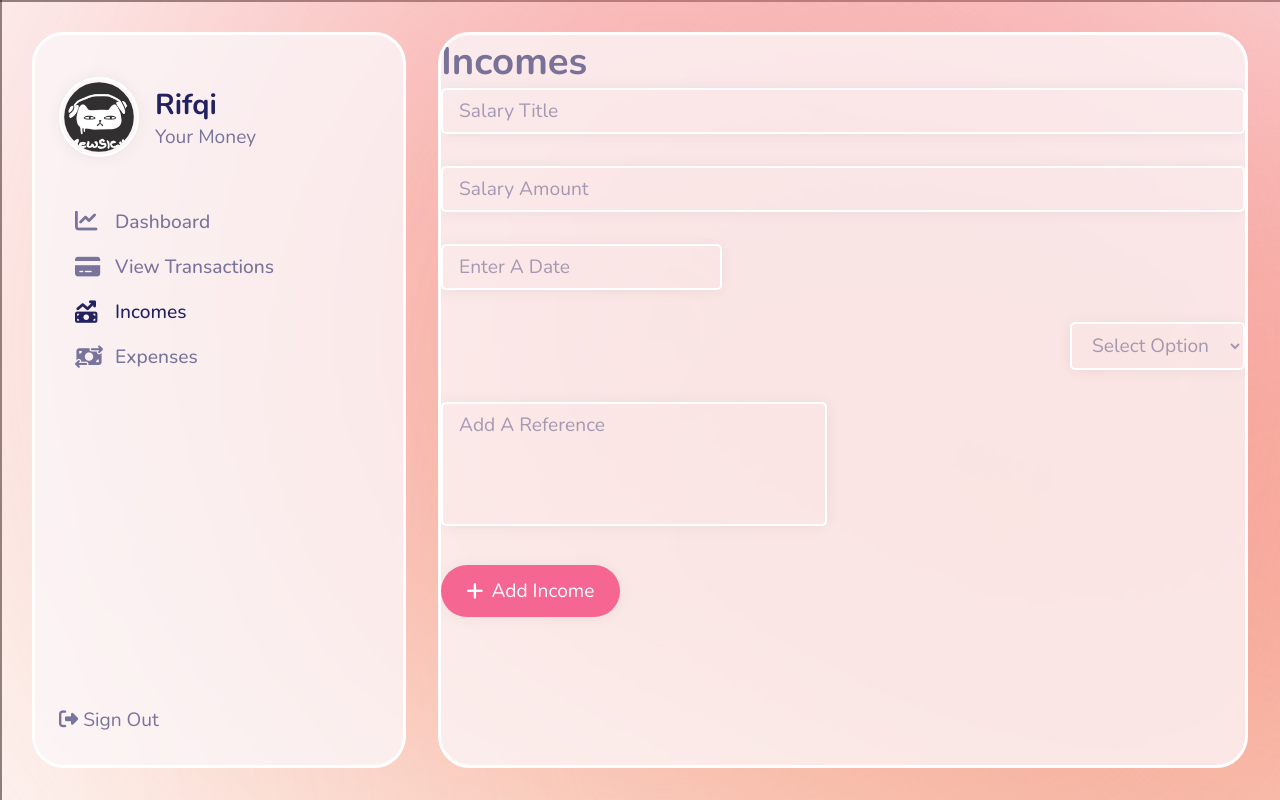
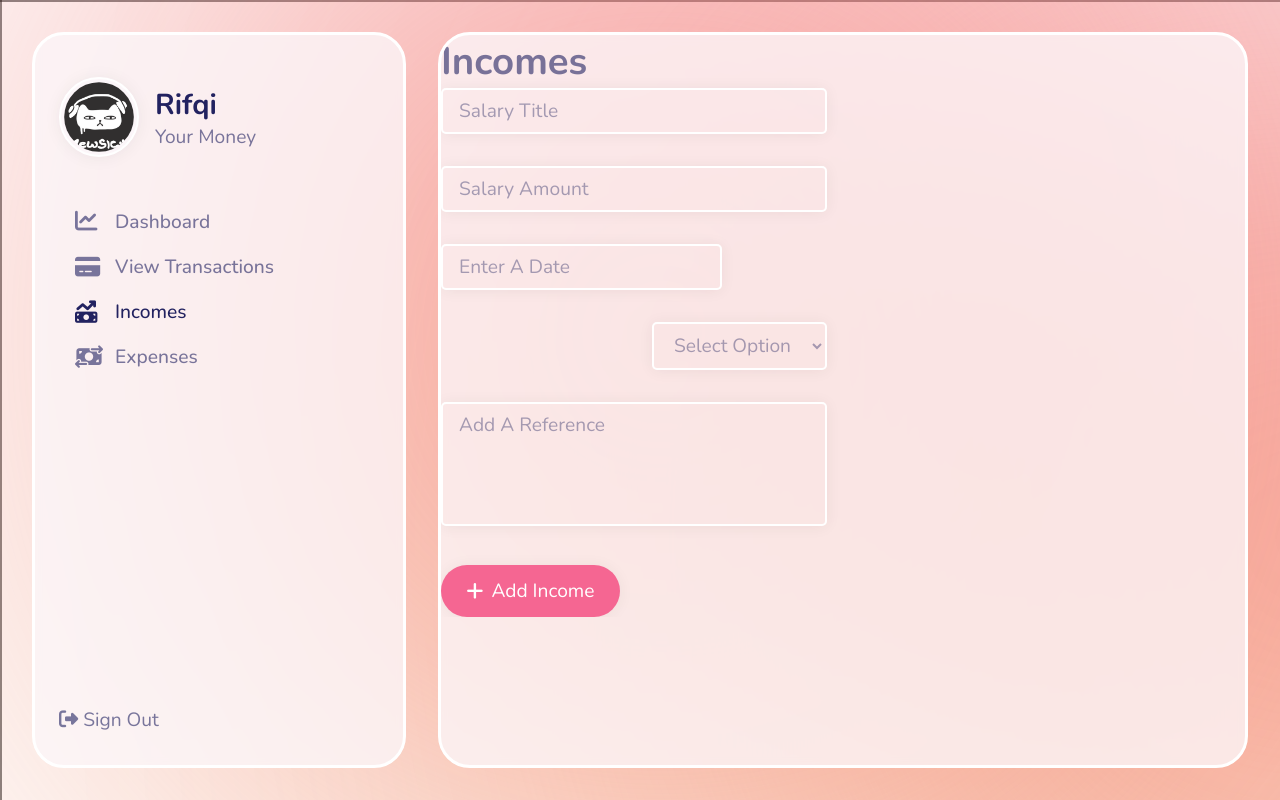
Before and after one commit to RifqiNotWibu/kucing-fintrack-web, a React (Create React App) app: page / in a window 1280 px wide. Both pictures are taken after a click on the item "Incomes". Shown: the top 800 px of the page. Built offline with nearby package versions, Linux system fonts and the light colour scheme.

Commit message:
Added incomes and getIncomes global context

```diff
--- a/src/Components/Income/Income.js
+++ b/src/Components/Income/Income.js
@@ -5,7 +5,7 @@ import { useGlobalContext } from '../../context/globalContext'
 import Form from '../Form/Form'
 
 function Income() {
-  const { addIncome } = useGlobalContext()
+  const { addIncome, incomes, getIncomes } = useGlobalContext()
   return (
     <IncomeStyled>
       <InnerLayout>
@@ -21,6 +21,34 @@ function Income() {
   )
 }
 
-const IncomeStyled = styled.div``
+const IncomeStyled = styled.div`
+  display: flex;
+  overflow: auto;
+  .total-income {
+    display: flex;
+    justify-content: center;
+    align-items: center;
+    background: #fcf6f9;
+    border: 2px solid #ffffff;
+    box-shadow: 0px 1px 15px rgba(0, 0, 0, 0.06);
+    border-radius: 20px;
+    padding: 1rem;
+    margin: 1rem 0;
+    font-size: 2rem;
+    gap: 0.5rem;
+    span {
+      font-size: 2.5rem;
+      font-weight: 800;
+      color: var(--color-green);
+    }
+  }
+  .income-content {
+    display: flex;
+    gap: 2rem;
+    .incomes {
+      flex: 1;
+    }
+  }
+`
 
 export default Income
```
